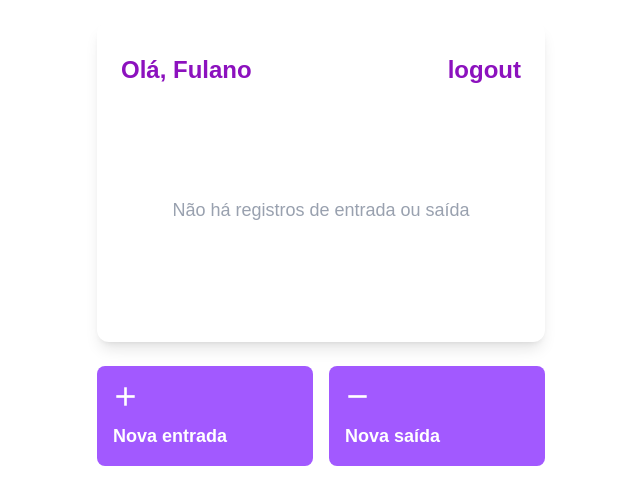
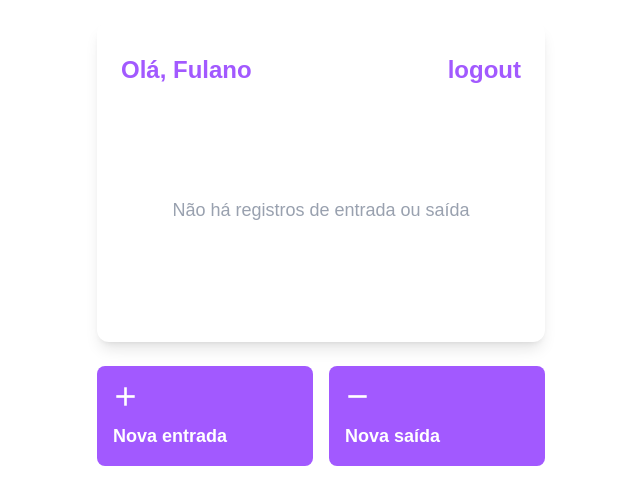
Before and after one commit to Lucas-Muto/MyWallet-FrontEnd, a Next.js app in the folder mywallet-frontend/: page /home in a window 1280 px wide. Shown: the part 156-660 px from the top of the page, without its empty margins (319-959 px from the left). Built offline with nearby package versions, Linux system fonts and the light colour scheme.

Commit message:
fix: cor do título e hover do botão em nova entrada para manter padrão visual

```diff
--- a/mywallet-frontend/src/app/home/page.tsx
+++ b/mywallet-frontend/src/app/home/page.tsx
@@ -7,8 +7,8 @@ export default function Home() {
     <div className="min-h-screen flex flex-col items-center justify-center">
       <div className="bg-white w-full max-w-xs sm:max-w-md rounded-xl flex flex-col py-8 px-6 shadow-lg relative">
         <div className="flex items-center justify-between mb-6">
-          <h2 className="text-[#8C11BE] text-2xl font-bold">Olá, Fulano</h2>
-          <button title="Sair" className="text-[#8C11BE] text-2xl font-bold">
+          <h2 className="text-[#A259FF] text-2xl font-bold">Olá, Fulano</h2>
+          <button title="Sair" className="text-[#A259FF] text-2xl font-bold">
             <span className="material-symbols-outlined">logout</span>
           </button>
         </div>
--- a/mywallet-frontend/src/app/nova-saida/page.tsx
+++ b/mywallet-frontend/src/app/nova-saida/page.tsx
@@ -14,7 +14,7 @@ export default function NovaSaida() {
   return (
     <div className="min-h-screen flex flex-col items-center justify-center">
       <div className="bg-white w-full max-w-xs sm:max-w-md rounded-xl flex flex-col items-center py-12 px-6 shadow-lg">
-        <h2 className="text-[#8C11BE] text-2xl font-bold mb-8">Nova saída</h2>
+        <h2 className="text-[#A259FF] text-2xl font-bold mb-8">Nova saída</h2>
         <form onSubmit={handleSubmit} className="w-full flex flex-col gap-4">
           <input
             type="number"
```
